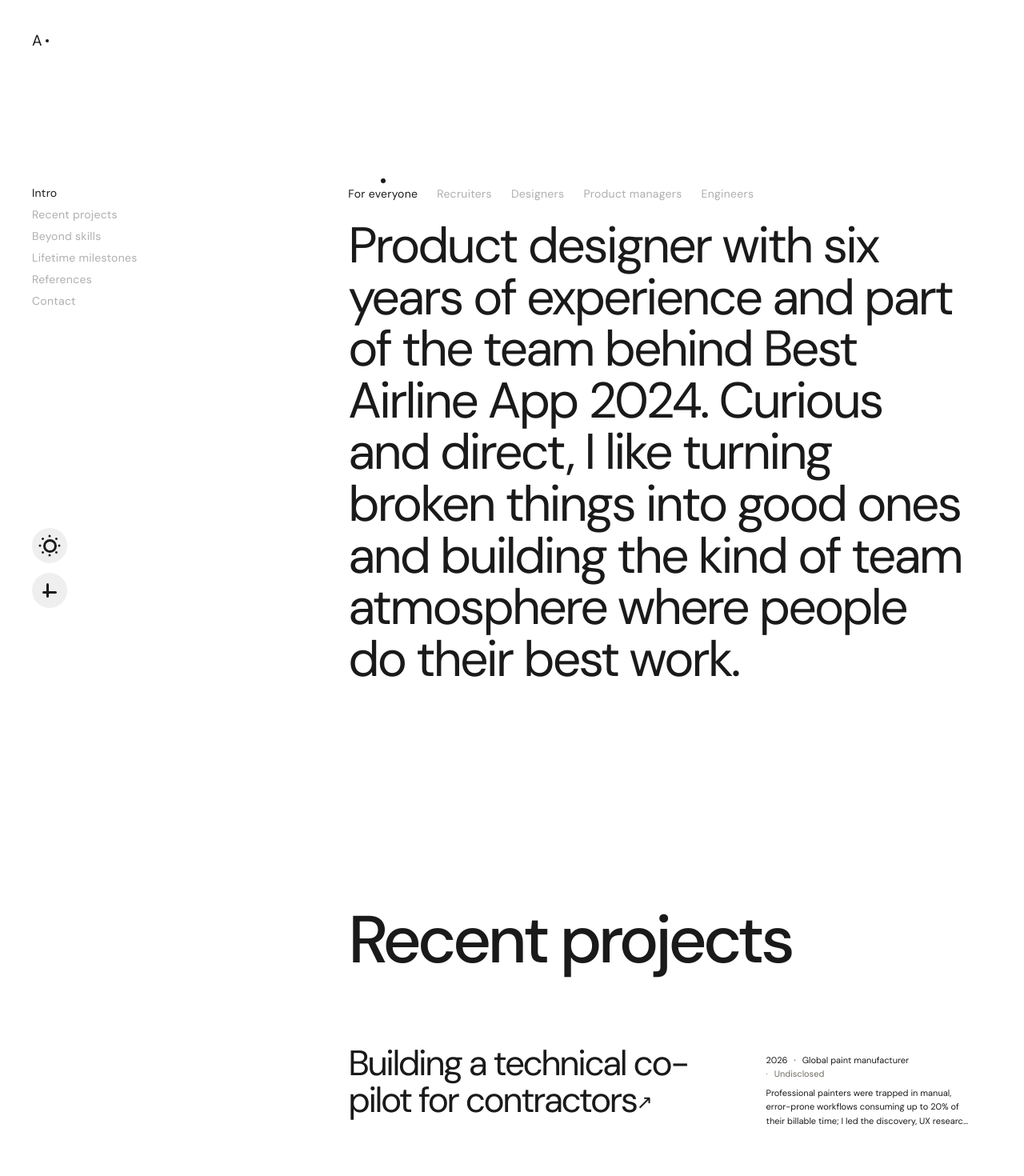
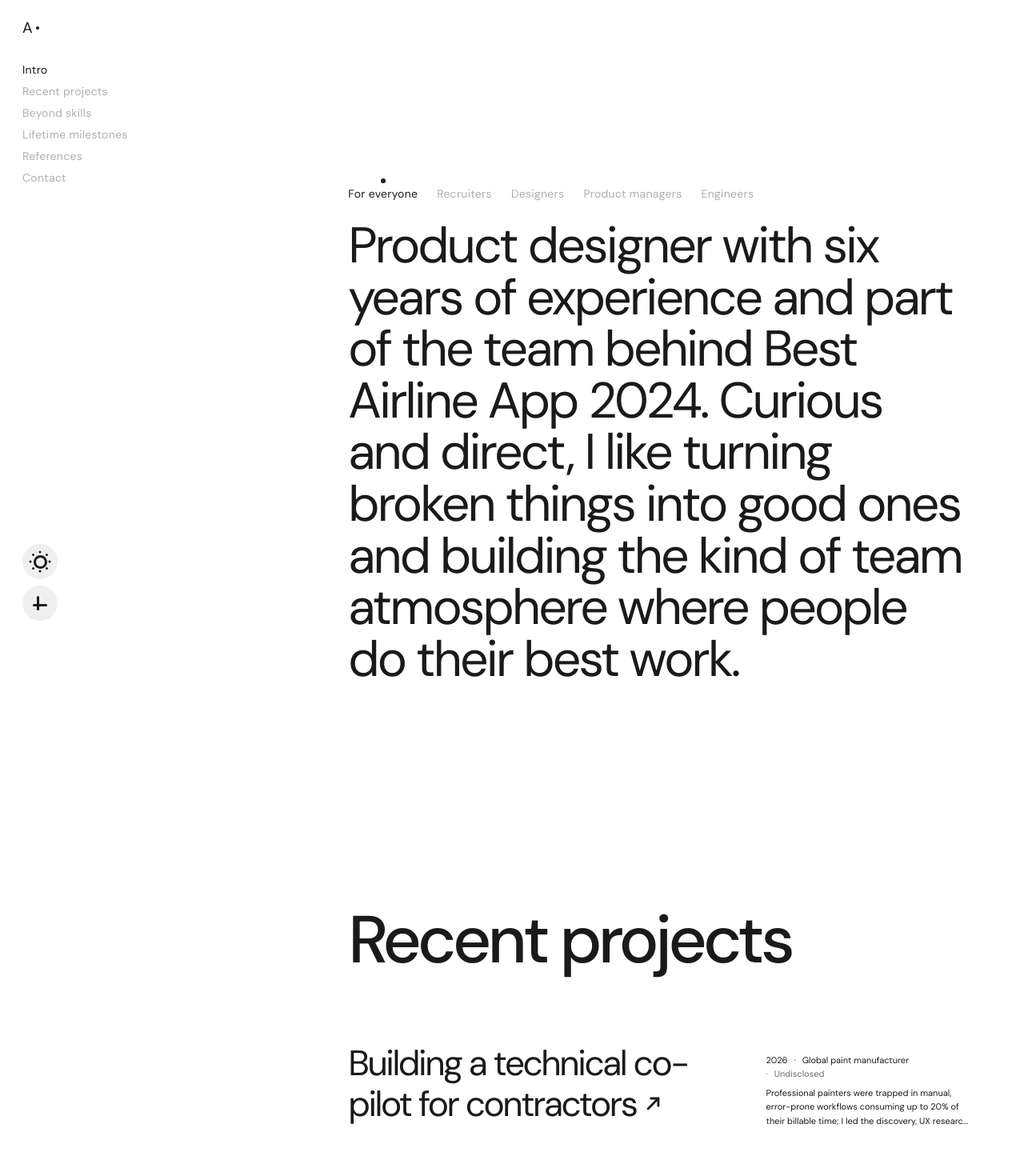
Before and after one commit to agaebox-afk/agamalik, a React (Vite) app: page / in a window 1280 px wide. Shown: the top 1470 px of the page at 80% size. Built offline with nearby package versions, Linux system fonts and the light colour scheme; the HTML template or start-up script is replaced by a standard one.

Commit message:
Fix tablet arrow emoji replacement and lock sidebar in place with both buttons visible

```diff
--- a/src/App.tsx
+++ b/src/App.tsx
@@ -156,6 +156,24 @@ function ProjectIcon({ name }: { name: string }) {
   return (
     <svg className="project-icon" viewBox="0 0 24 24" aria-hidden="true">
       {paths[name] ?? <circle cx="12" cy="12" r="8" />}
+    </svg>
+  )
+}
+
+function ArrowUpRight({ className }: { className?: string }) {
+  return (
+    <svg
+      className={className}
+      viewBox="0 0 10 10"
+      fill="none"
+      stroke="currentColor"
+      strokeWidth="1.25"
+      strokeLinecap="round"
+      strokeLinejoin="round"
+      aria-hidden="true"
+    >
+      <line x1="2.2" y1="7.8" x2="7.8" y2="2.2" />
+      <polyline points="3.8 2.2 7.8 2.2 7.8 6.2" />
     </svg>
   )
 }
@@ -1195,7 +1213,7 @@ export default function App() {
               <article className="work-row work-showcase-item" key={project.slug}>
                 <div className="work-project-title-column">
                   <button className="work-project-link" type="button" onClick={() => openProject(project)}>
-                    <h3>{project.displayTitle}<span aria-hidden="true"> ↗</span></h3>
+                    <h3>{project.displayTitle}<span className="project-arrow" aria-hidden="true"><ArrowUpRight /></span></h3>
                   </button>
                 </div>
                 <div className="work-project-info-column">
@@ -1244,7 +1262,7 @@ export default function App() {
                           target={link.href.startsWith('http') ? '_blank' : undefined}
                           rel={link.href.startsWith('http') ? 'noreferrer' : undefined}
                         >
-                          {link.label}<span aria-hidden="true"> ↗</span>
+                          {link.label}<span className="link-arrow" aria-hidden="true"><ArrowUpRight /></span>
                         </a>
                       ))}
                     </div>
@@ -1299,7 +1317,7 @@ export default function App() {
               <a className="big-link" href="mailto:agnieszka.w.malik@gmail.com">agnieszka.w.malik@gmail.com</a>
               <p className="remote-note">I love working with the team offline, but I'm also available for remote-friendly work.</p>
               <div className="contact-actions">
-                <a className="social-link" href="https://www.linkedin.com/in/agnieszka-malik/" target="_blank" rel="noreferrer">LinkedIn ↗</a>
+                <a className="social-link" href="https://www.linkedin.com/in/agnieszka-malik/" target="_blank" rel="noreferrer">LinkedIn<span className="link-arrow" aria-hidden="true"><ArrowUpRight /></span></a>
                 <a className="cv-link" href={assetUrl('/agnieszka-malik-cv.pdf')} download="agnieszka-malik-cv.pdf">Download CV ↓</a>
               </div>
             </div>
--- a/src/index.css
+++ b/src/index.css
@@ -19,7 +19,8 @@ button { color: inherit; }
   0%, 94% { opacity: 1; }
   100% { opacity: 0; visibility: hidden; }
 }
-.sidebar { position: fixed; inset: 0 auto 0 0; width: var(--rail-width); height: 100vh; padding: 40px; display: flex; flex-direction: column; z-index: 20; background: var(--bg); transition: background-color .4s ease, color .4s ease; }
+.sidebar { position: fixed; top: 0; bottom: 0; left: 0; width: var(--rail-width); height: 100%; height: 100dvh; max-height: 100dvh; padding: clamp(24px, 4vh, 40px); display: flex; flex-direction: column; z-index: 20; background: var(--bg); overflow: hidden; overscroll-behavior: none; touch-action: none; transition: background-color .4s ease, color .4s ease; }
+.sidebar button, .sidebar a, .sidebar input { touch-action: manipulation; }
 .wordmark { appearance: none; position: relative; border: 0; background: none; padding: 0; font-size: 19px; line-height: 1.2; letter-spacing: -.02em; text-align: left; cursor: pointer; display: inline-flex; align-items: baseline; width: fit-content; white-space: nowrap; }
 .wordmark-mark { display: inline-block; flex: 0 0 auto; }
 .wordmark-full { display: inline-block; width: 72px; clip-path: inset(0 100% 0 0); opacity: 0; overflow: hidden; transform: translateX(-4px); transition: clip-path .95s cubic-bezier(.22,.8,.24,1), opacity .55s ease, transform .95s cubic-bezier(.22,.8,.24,1); }
@@ -29,12 +30,12 @@ button { color: inherit; }
 .wordmark:hover .wordmark-full, .wordmark:focus-visible .wordmark-full { clip-path: inset(0); opacity: 1; transform: translateX(0); }
 .wordmark:hover .wordmark-dot, .wordmark:focus-visible .wordmark-dot { opacity: 0; transform: translate(49.4px, -9px) scale(.75); }
 .wordmark:hover .dotless-i::before, .wordmark:focus-visible .dotless-i::before { opacity: 1; transition-delay: .8s; }
-.sidebar nav { margin-top: 166px; display: flex; flex-direction: column; align-items: flex-start; gap: 2px; }
+.sidebar nav { margin-top: clamp(28px, 12vh, 166px); display: flex; flex-direction: column; align-items: flex-start; gap: 2px; }
 .sidebar nav button { border: 0; background: none; padding: 2px 0; cursor: pointer; font-size: 14px; letter-spacing: .02em; opacity: .4; position: relative; transition: opacity .2s ease, color .4s ease; }
 .sidebar nav button { color: color-mix(in srgb, var(--text) 35%, var(--bg)); opacity: 1; }
 .sidebar nav button:hover, .sidebar nav button.active { color: var(--text); }
 .ui-label { font-size: 13px; letter-spacing: .06em; line-height: 1.4; }
-.theme-control { margin-top: auto; padding-top: 24px; position: relative; width: 100%; color: var(--text); display: flex; flex-direction: column; align-items: flex-start; gap: 12px; }
+.theme-control { margin-top: auto; padding-top: clamp(12px, 2.5vh, 24px); position: relative; width: 100%; color: var(--text); display: flex; flex-direction: column; align-items: flex-start; gap: clamp(8px, 1.5vh, 12px); }
 .theme-slider-control { position: relative; width: 44px; height: 44px; }
 .theme-trigger { --icon-cutout: color-mix(in srgb, var(--text) 7%, var(--bg)); width: 44px; height: 44px; margin: 0; padding: 0; border: 0; border-radius: 50%; background: var(--icon-cutout); color: inherit; cursor: pointer; display: grid; place-items: center; }
 .sun-icon { width: 17px; height: 17px; border: 3px solid currentColor; border-radius: 50%; position: relative; display: block; }
@@ -97,6 +98,12 @@ button { color: inherit; }
   .site.grid-mode .sidebar nav::after { bottom: -24px; }
   .site.grid-mode .theme-control::before { top: 0; }
 }
+
+@media (min-width: 801px) and (max-height: 820px) {
+  .sidebar { padding: 24px 28px; }
+  .sidebar nav { margin-top: 28px; }
+  .theme-control { padding-top: 12px; gap: 8px; }
+}
 main { margin-left: var(--rail-width); padding: var(--intro-top) clamp(48px, 5vw, 80px) 0 0; overflow: clip; }
 main.project-main { padding-top: 68px; }
 section { min-height: 70vh; padding: 80px 0 180px; scroll-margin-top: 20px; }
@@ -141,8 +148,12 @@ section { min-height: 70vh; padding: 80px 0 180px; scroll-margin-top: 20px; }
 .work-project-title-column, .work-project-info-column { min-width: 0; }
 .work-project-link { display: block; width: fit-content; max-width: 100%; margin: 0; padding: 0; border: 0; background: none; color: inherit; text-align: left; cursor: pointer; }
 .work-project-link h3 { margin: 0; font-size: clamp(34px, 3.45vw, 48px); line-height: 1.04; letter-spacing: -.055em; font-weight: 400; }
-.work-project-link h3 span { display: inline-block; font-size: .55em; vertical-align: .18em; transition: transform .2s ease; }
+.work-project-link h3 span { display: inline-block; margin-left: 0.22em; vertical-align: 0.12em; transition: transform .2s ease; }
+.work-project-link h3 span svg { display: inline-block; width: 0.52em; height: 0.52em; vertical-align: middle; }
 .work-project-link:hover h3 span { transform: translate(4px, -4px); }
+.link-arrow { display: inline-block; margin-left: 0.26em; vertical-align: 0.08em; transition: transform .2s ease; }
+.link-arrow svg { display: inline-block; width: 0.74em; height: 0.74em; vertical-align: middle; }
+a:hover .link-arrow { transform: translate(2px, -2px); }
 .work-project-meta { display: flex; flex-wrap: wrap; gap: 0 8px; margin: 10px 0 8px; font-size: 11px; line-height: 1.5; }
 .work-project-meta > span + span::before { content: '·'; margin-right: 8px; }
 .work-project-meta .work-undisclosed { color: var(--muted); font-size: inherit; }
@@ -350,7 +361,7 @@ button:focus-visible, a:focus-visible, input:focus-visible { outline: 2px solid
   .menu-button i { display: block; width: 28px; height: 1px; background: currentColor; transition: transform .2s; }
   .menu-button.open i:first-child { transform: translateY(3.5px) rotate(45deg); }
   .menu-button.open i:last-child { transform: translateY(-3.5px) rotate(-45deg); }
-  .sidebar { width: 100%; top: 64px; height: calc(100vh - 64px); padding: 28px 20px 24px; transform: translateX(100%); transition: transform .3s ease, background-color .4s ease; }
+  .sidebar { width: 100%; top: 64px; bottom: auto; height: calc(100dvh - 64px); max-height: calc(100dvh - 64px); padding: 28px 20px 24px; transform: translateX(100%); overflow-y: auto; overscroll-behavior: contain; touch-action: pan-y; transition: transform .3s ease, background-color .4s ease; }
   .sidebar.open { transform: translateX(0); }
   .desktop-wordmark { display: none; }
   .sidebar nav { margin: 0; gap: 4px; }
```
